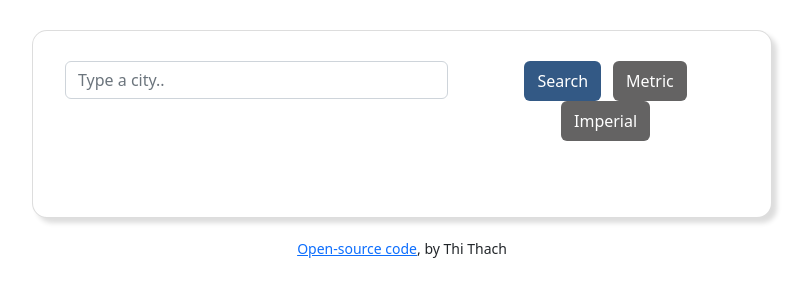
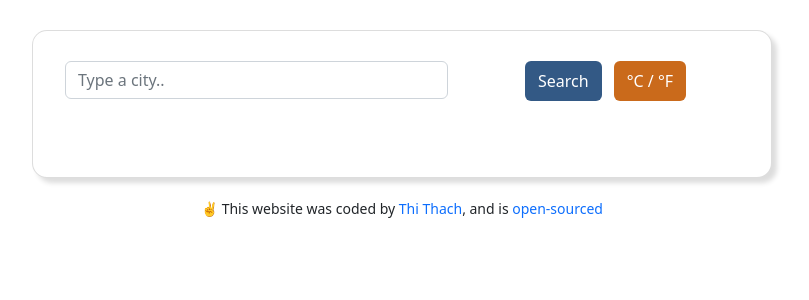
Before and after one commit to julietthach/weather-react-app, a React (Create React App) app: page / in a window 1280 px wide. Shown: the top 300 px of the page, without its empty margins (238-1047 px from the left). Built offline with nearby package versions, Linux system fonts and the light colour scheme.

Commit message:
Add functionality to buttons and unit conversions

```diff
--- a/src/App.css
+++ b/src/App.css
@@ -32,12 +32,12 @@ button:hover {
 
 
 .Search .metricButton {
-  background-color: rgb(100, 99, 99);
+  background-color: rgb(202, 106, 27);
   border: none;
 }
 
 .Search .imperialButton {
-  background-color: rgb(100, 99, 99);
+  background-color: rgb(57, 138, 61);
   border: none;
 }
 
@@ -73,3 +73,7 @@ button:hover {
   text-align: center;
   padding-top: 20px;
 }
+
+a {
+  text-decoration: none;
+}
--- a/src/App.js
+++ b/src/App.js
@@ -6,7 +6,7 @@ function App() {
   return (
     <div className="App">
       <WeatherApp />
-      <small class="footer"><a href="https://github.com/julietthach/weather-react-app" target="_blank" rel="noreferrer" >Open-source code</a>, by Thi Thach</small>
+      <small className="footer">✌️ This website was coded by <a href="https://www.linkedin.com/in/thi-thach/" target="_blank" alt="" rel="noreferrer">Thi Thach</a>, and is <a href="https://github.com/julietthach/weather-react-app" target="_blank" rel="noreferrer" >open-sourced</a></small>
     </div>
   );
 }
--- a/src/WeatherApp.js
+++ b/src/WeatherApp.js
@@ -10,20 +10,52 @@ import Form from 'react-bootstrap/Form';
 export default function WeatherApp() {
   const [forecast, setForecast] = useState(null);
   const [city, setCity] = useState("");
+  const [temperature, setTemperature] = useState(null);
+  const [windSpeed, setWindSpeed] = useState(null);
+  const [unit, setUnit] = useState("metric");
   const iconRef = useRef("");
   const forecastUrlRef = useRef("");
   const iconUrl = `http://openweathermap.org/img/wn/${iconRef.current}@2x.png`;
 
-
+    // Get weather data from API, then set forecast
   function handleSubmit(event) {
     event.preventDefault();
     forecastUrlRef.current = `https://api.openweathermap.org/data/2.5/weather?q=${event.target.city.value}&units=metric&appid=2b6fdad0cbd018949c50c70f72250726`;
     axios.get(forecastUrlRef.current).then((response) => {
+      iconRef.current = response.data.weather[0].icon;
       setForecast(response.data);
       setCity(response.data.name);
-      console.log(response)
-      iconRef.current = response.data.weather[0].icon;
+
+      // If unit is imperial, set temperature to fahrenheit, and set wind speed unit to mph
+      if (unit === "imperial") {
+      setTemperature(Math.round((response.data.main.temp * 9/5) + 32));
+      return setWindSpeed(Math.round(response.data.wind.speed * 0.609344))
+
+      }
+      // If unit is metric, set temperature to celsius, and set wind speed unit to km/h
+      setTemperature(Math.round(response.data.main.temp));
+      setWindSpeed(Math.round(response.data.wind.speed))
+
     });
+  }
+
+  function toggleUnit () {
+    let metricTemp = Math.round(forecast.main.temp);
+    let imperialTemp = Math.round((forecast.main.temp * 9/5) + 32);
+    let metricWind = Math.round(forecast.wind.speed);
+    let imperialWind = Math.round(forecast.wind.speed * 0.609344
+      );
+
+    if (unit === "metric") {
+      setUnit("imperial");
+      setTemperature(imperialTemp);
+      setWindSpeed(imperialWind)
+      return;
+    }
+
+    setUnit("metric");
+    setTemperature(metricTemp);
+    setWindSpeed(metricWind)
   }
 
   return (
@@ -36,8 +68,7 @@ export default function WeatherApp() {
       </Col>
       <Col md={5}>
         <Button input type="submit" value="Search" className="searchButton">Search</Button>
-        <Button type="submit" className="metricButton">Metric</Button>
-        <Button type="submit" className="imperialButton">Imperial</Button>
+        <Button type="button" onClick={toggleUnit} className={unit === "metric" ? "metricButton" : "imperialButton"}>°C / °F</Button>
       </Col>
     </Row>
   </Form>
@@ -51,12 +82,12 @@ export default function WeatherApp() {
             <li>
               <img src={iconUrl} alt="" />
             </li>
-            <h1>{Math.round(forecast.main.temp)}°C</h1>
+            <h1>{temperature}{unit === "metric" ? "°C" : "°F"}</h1>
             </Col>
             <Col className="weather-description">
-            <li>Description: {forecast.weather[0].description}</li>
+            <li><h3>{(forecast.weather[0].description.charAt(0).toUpperCase() + forecast.weather[0].description.slice(1))}</h3></li>
             <li>Humidity: {forecast.main.humidity}%</li>
-            <li>Wind: {forecast.wind.speed}km/h</li>
+            <li>Wind: {windSpeed} {unit === 'metric' ? 'km/h' : 'mph' }</li>
             </Col>
             </Row>
         ) : (
```
